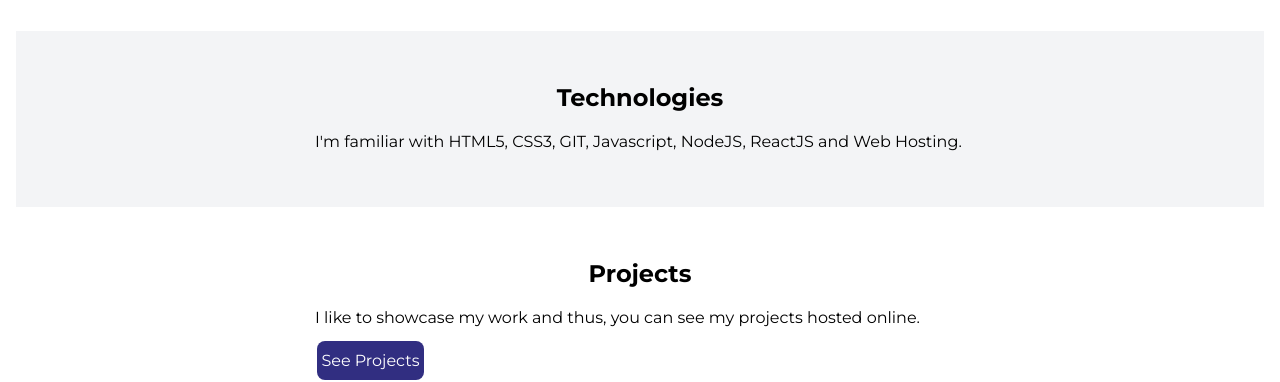
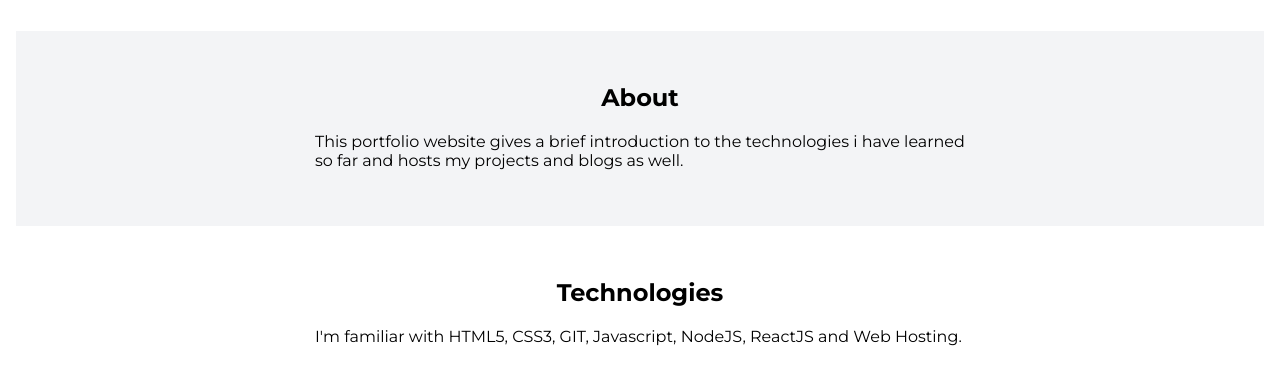
Before and after one commit to Nishant-96/Portfolio-Website, a plain HTML site: page index.html in a window 1280 px wide. Shown: the part 438-820 px from the top of the page. Drawn offline with Linux system fonts and the light colour scheme.

Commit message:
Update: added about section

```diff
--- a/index.html
+++ b/index.html
@@ -34,13 +34,20 @@
 
         <section class="section ow">
             <div class="container container-center">
+                <h1>About</h1>
+                <p>This portfolio website gives a brief introduction to the technologies i have learned so far and hosts my projects and blogs as well.</p>
+            </div>
+        </section>
+
+        <section class="section">
+            <div class="container container-center">
                 <h1>Technologies</h1>
                 <p>I'm familiar with HTML5, CSS3, GIT, Javascript, NodeJS, ReactJS and Web Hosting.</p>
             </div>
         </section>
 
 
-        <section class="section">
+        <section class="section ow">
             <div class="container container-center">
                 <h1>Projects</h1>
                 <p>I like to showcase my work and thus, you can see my projects hosted online.</p>
@@ -50,7 +57,7 @@
         </section>
 
 
-        <section class="section ow">
+        <section class="section ">
             <div class="container container-center">
                 <h1>Blogs</h1>
                 <p>I have started to document my developer journey on topics and things that i find intresting by writing blogs. You can read about it here.</p>
```
